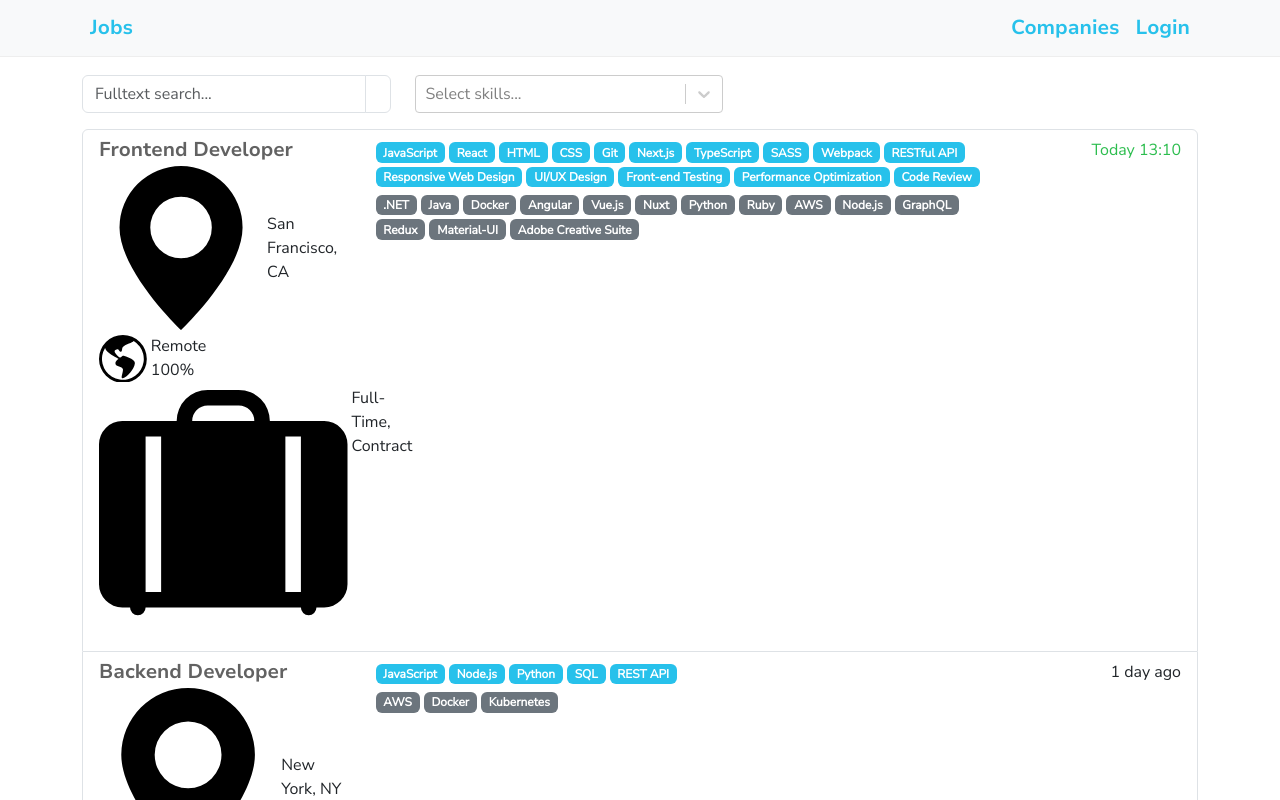
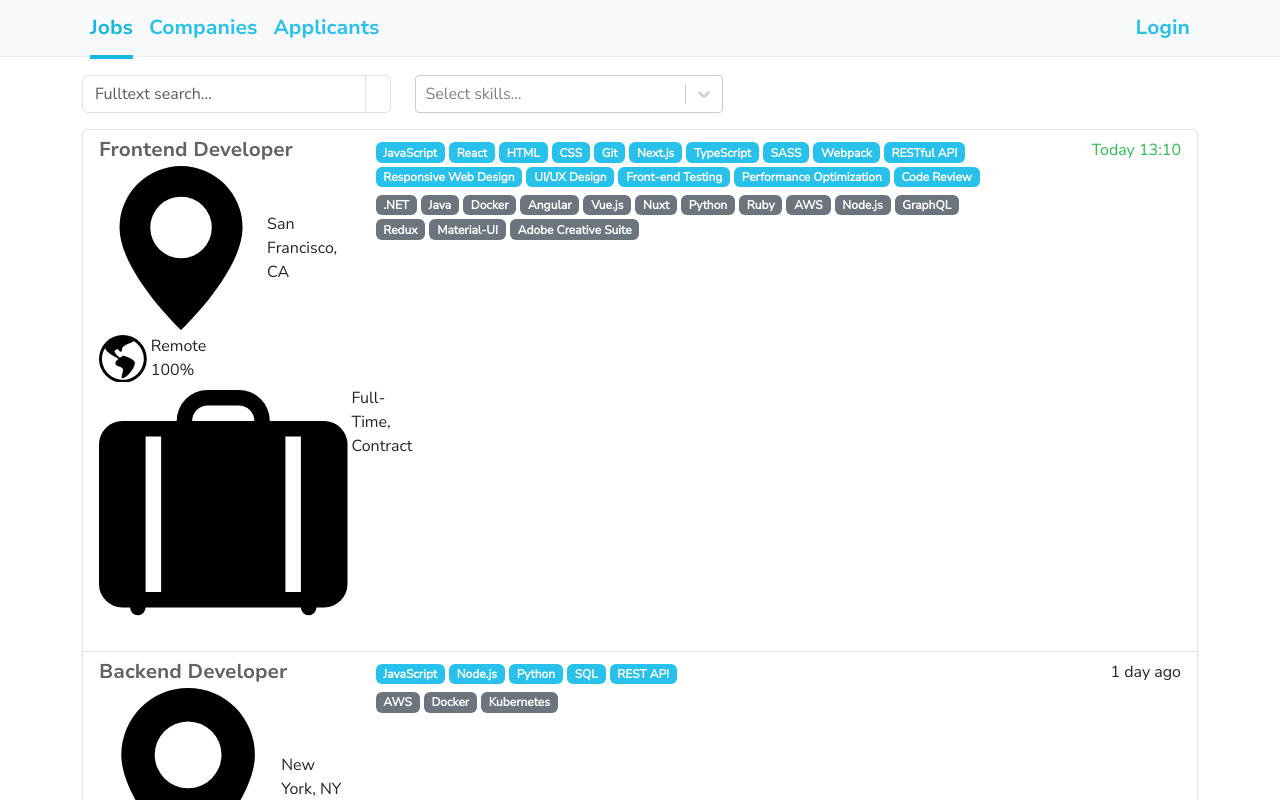
Before and after one commit to Elfoslav/jobshunter, a Next.js app: page /jobs in a window 1280 px wide. Shown: the top 800 px of the page. Built offline with nearby package versions, Linux system fonts and the light colour scheme.

Commit message:
Style navbar active link, move companies to the left, add Applicants menu item

```diff
--- a/src/app/components/Navbar.scss
+++ b/src/app/components/Navbar.scss
@@ -10,8 +10,33 @@
     &:hover {
       color: darken($primary, 10%) !important;
     }
-    &.active:hover {
-      color: darken($primary, 10%);
+    &.active {
+      color: darken($primary, 5%) !important;
+      &:hover {
+        color: darken($primary, 10%) !important;
+      }
     }
   }
 }
+
+@media (min-width: 992px) {
+  .navbar {
+    .nav-link {
+      &.active {
+        text-decoration: underline;
+        text-decoration-thickness: 4px;
+        text-underline-offset: 21px;
+      }
+    }
+  }
+}
+
+@media (max-width: 991px) {
+  .navbar-collapse {
+    .nav-link {
+      &.active {
+        color: darken($primary, 20%) !important;
+      }
+    }
+  }
+}
--- a/src/app/components/Navbar.tsx
+++ b/src/app/components/Navbar.tsx
@@ -18,10 +18,6 @@ export default function AppNavbar() {
     router.push('/');
   };
 
-  const getActiveKey = () => {
-    return pathname.includes('job') ? '/jobs' : '/';
-  };
-
   return (
     <Navbar expand="lg" className="bg-light mb-3">
       <Container>
@@ -32,16 +28,19 @@ export default function AppNavbar() {
           </Button>
         </div>
         <Navbar.Collapse id="basic-navbar-nav">
-          <Nav activeKey={getActiveKey()} className="me-auto">
+          <Nav activeKey={pathname} className="me-auto">
             <Nav.Item>
               <Nav.Link href="/jobs">Jobs</Nav.Link>
+            </Nav.Item>
+            <Nav.Item>
+              <Nav.Link href="/companies">Companies</Nav.Link>
+            </Nav.Item>
+            <Nav.Item>
+              <Nav.Link href="/applicants">Applicants</Nav.Link>
             </Nav.Item>
           </Nav>
           <Nav className="ms-auto">
             {/* Use ml-auto class to align items to the right */}
-            <Nav.Item>
-              <Nav.Link href="/companies">Companies</Nav.Link>
-            </Nav.Item>
 
             {isLoading ? (
               <Nav.Item>
```
